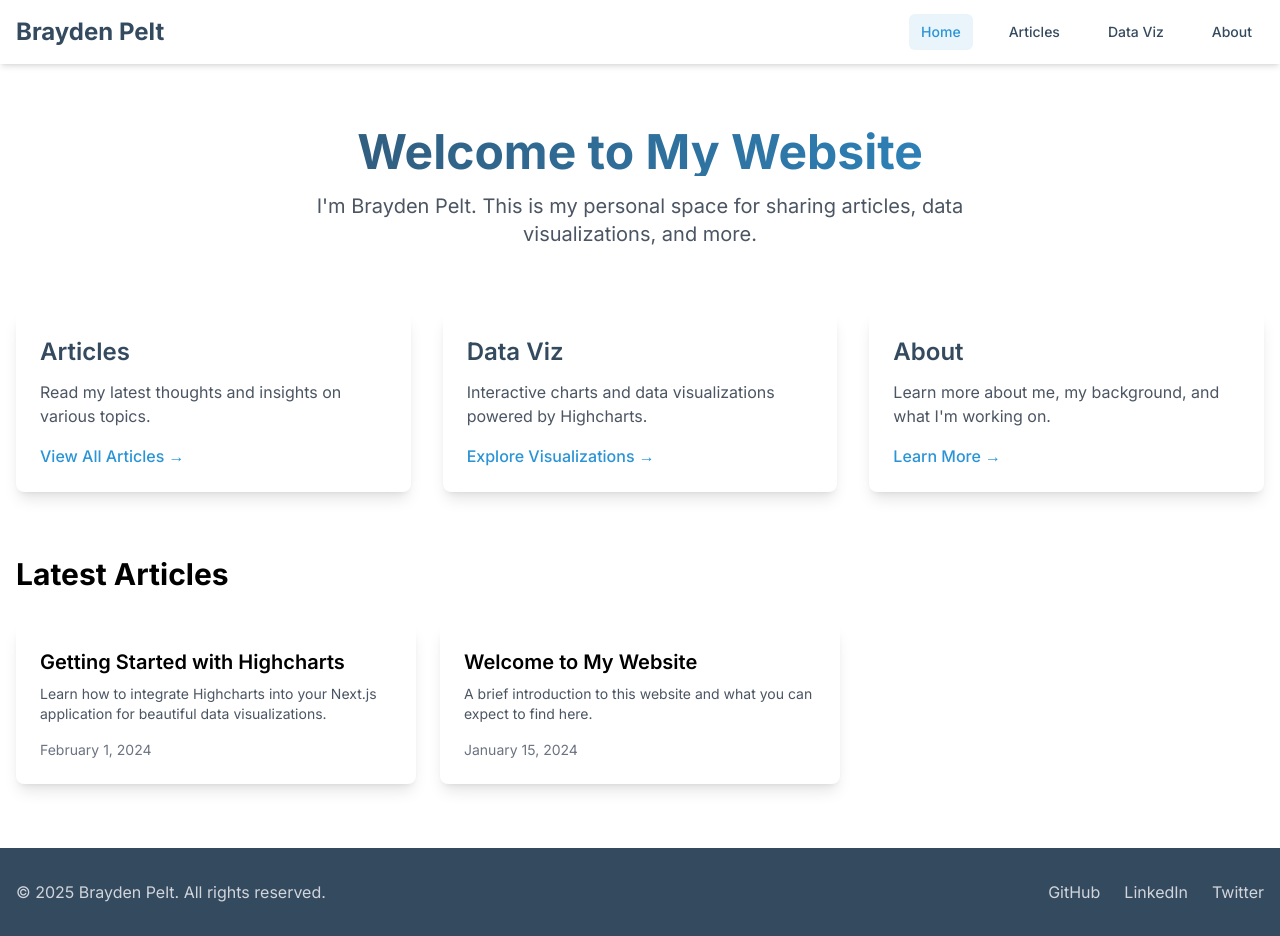
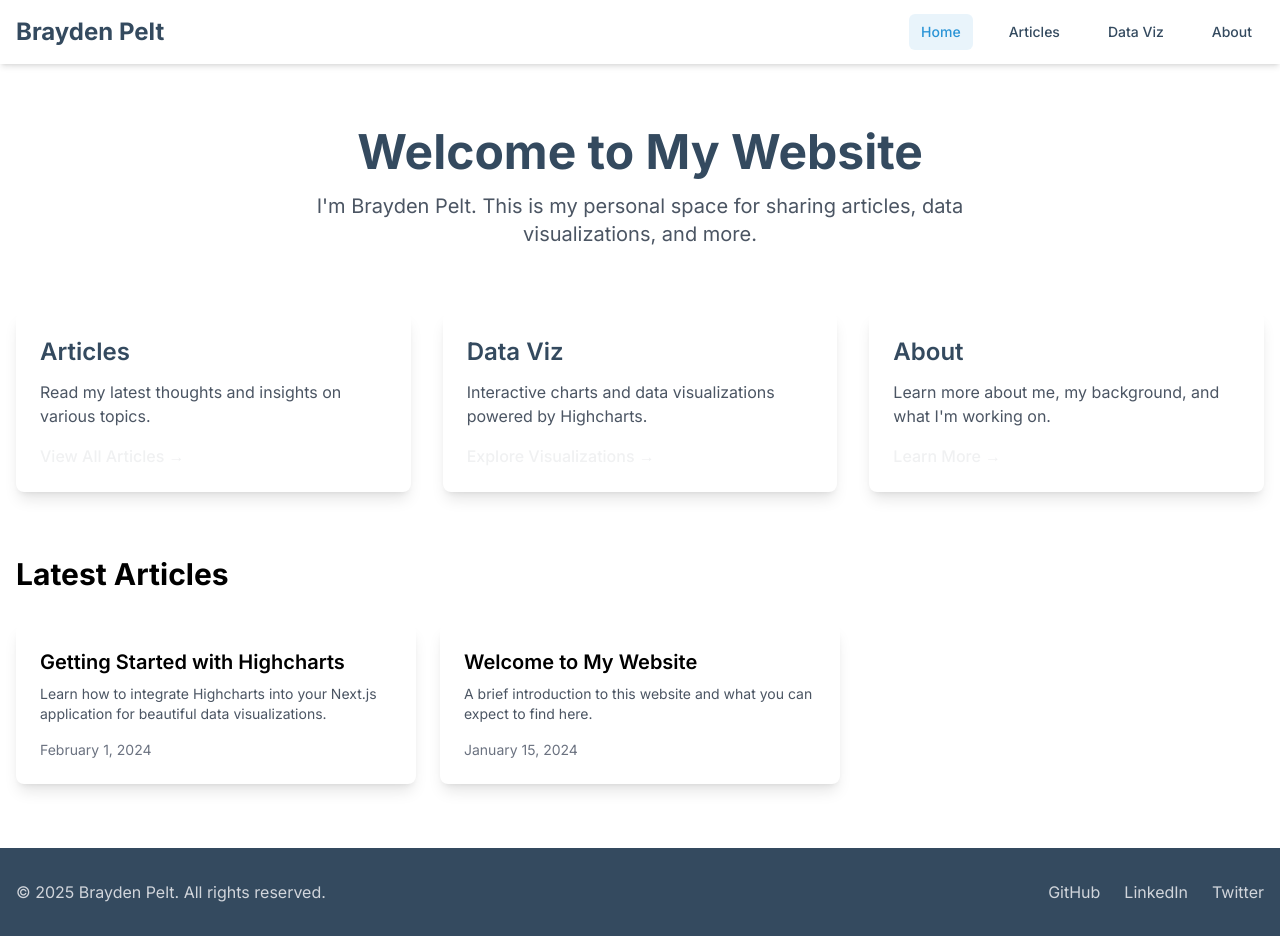
Before and after one commit to Reel48/braydenpelt.com, a Next.js app: page / in a window 1280 px wide. Built offline with nearby package versions, Linux system fonts and the light colour scheme.

Commit message:
Make anchor navy the primary color, reduce primary blue usage, remove gradient from header

```diff
--- a/app/articles/[slug]/page.tsx
+++ b/app/articles/[slug]/page.tsx
@@ -49,9 +49,9 @@ export default async function ArticlePage({
         className="prose prose-lg dark:prose-invert max-w-none
           prose-headings:text-gray-900 dark:prose-headings:text-gray-100
           prose-p:text-gray-700 dark:prose-p:text-gray-300
-          prose-a:text-primary-blue dark:prose-a:text-secondary-blue
+          prose-a:text-anchor-navy dark:prose-a:text-gray-300
           prose-strong:text-gray-900 dark:prose-strong:text-gray-100
-          prose-code:text-primary-blue dark:prose-code:text-secondary-blue
+          prose-code:text-anchor-navy dark:prose-code:text-gray-300
           prose-pre:bg-gray-900 dark:prose-pre:bg-gray-800"
         dangerouslySetInnerHTML={{ __html: contentHtml }}
       />
--- a/app/page.tsx
+++ b/app/page.tsx
@@ -8,7 +8,7 @@ export default async function Home() {
   return (
     <div className="container mx-auto px-4 py-16">
       <section className="text-center mb-16">
-        <h1 className="text-5xl font-bold mb-4 bg-gradient-to-r from-anchor-navy to-primary-blue bg-clip-text text-transparent">
+        <h1 className="text-5xl font-bold mb-4 text-anchor-navy dark:text-gray-100">
           Welcome to My Website
         </h1>
         <p className="text-xl text-gray-600 dark:text-gray-300 max-w-2xl mx-auto">
@@ -20,39 +20,39 @@ export default async function Home() {
       <section className="mb-16">
         <div className="grid md:grid-cols-3 gap-8 mb-8">
           <div className="p-6 bg-white dark:bg-gray-800 rounded-lg shadow-lg">
-            <h2 className="text-2xl font-semibold mb-3 text-anchor-navy dark:text-primary-blue">Articles</h2>
+            <h2 className="text-2xl font-semibold mb-3 text-anchor-navy dark:text-gray-100">Articles</h2>
             <p className="text-gray-600 dark:text-gray-300">
               Read my latest thoughts and insights on various topics.
             </p>
             <Link
               href="/articles"
-              className="text-primary-blue hover:text-anchor-navy dark:hover:text-secondary-blue font-medium mt-4 inline-block"
+              className="text-slate-grey hover:text-anchor-navy dark:text-gray-400 dark:hover:text-gray-200 font-medium mt-4 inline-block"
             >
               View All Articles →
             </Link>
           </div>
 
           <div className="p-6 bg-white dark:bg-gray-800 rounded-lg shadow-lg">
-            <h2 className="text-2xl font-semibold mb-3 text-anchor-navy dark:text-primary-blue">Data Viz</h2>
+            <h2 className="text-2xl font-semibold mb-3 text-anchor-navy dark:text-gray-100">Data Viz</h2>
             <p className="text-gray-600 dark:text-gray-300">
               Interactive charts and data visualizations powered by Highcharts.
             </p>
             <Link
               href="/data-viz"
-              className="text-primary-blue hover:text-anchor-navy dark:hover:text-secondary-blue font-medium mt-4 inline-block"
+              className="text-slate-grey hover:text-anchor-navy dark:text-gray-400 dark:hover:text-gray-200 font-medium mt-4 inline-block"
             >
               Explore Visualizations →
             </Link>
           </div>
 
           <div className="p-6 bg-white dark:bg-gray-800 rounded-lg shadow-lg">
-            <h2 className="text-2xl font-semibold mb-3 text-anchor-navy dark:text-primary-blue">About</h2>
+            <h2 className="text-2xl font-semibold mb-3 text-anchor-navy dark:text-gray-100">About</h2>
             <p className="text-gray-600 dark:text-gray-300">
               Learn more about me, my background, and what I&apos;m working on.
             </p>
             <Link
               href="/about"
-              className="text-primary-blue hover:text-anchor-navy dark:hover:text-secondary-blue font-medium mt-4 inline-block"
+              className="text-slate-grey hover:text-anchor-navy dark:text-gray-400 dark:hover:text-gray-200 font-medium mt-4 inline-block"
             >
               Learn More →
             </Link>
--- a/components/Footer.tsx
+++ b/components/Footer.tsx
@@ -11,7 +11,7 @@ export default function Footer() {
               href="https://github.com"
               target="_blank"
               rel="noopener noreferrer"
-              className="text-gray-300 hover:text-primary-blue transition-colors"
+              className="text-gray-300 hover:text-white transition-colors"
             >
               GitHub
             </a>
@@ -19,7 +19,7 @@ export default function Footer() {
               href="https://linkedin.com"
               target="_blank"
               rel="noopener noreferrer"
-              className="text-gray-300 hover:text-primary-blue transition-colors"
+              className="text-gray-300 hover:text-white transition-colors"
             >
               LinkedIn
             </a>
@@ -27,7 +27,7 @@ export default function Footer() {
               href="https://twitter.com"
               target="_blank"
               rel="noopener noreferrer"
-              className="text-gray-300 hover:text-primary-blue transition-colors"
+              className="text-gray-300 hover:text-white transition-colors"
             >
               Twitter
             </a>
--- a/components/Tag.tsx
+++ b/components/Tag.tsx
@@ -45,11 +45,11 @@ export default function Tag({ children, size = 'md' }: TagProps) {
 
   return (
     <span
-      className={`${sizeClasses[size]} text-primary-blue font-medium rounded-full`}
+      className={`${sizeClasses[size]} text-anchor-navy dark:text-gray-200 font-medium rounded-full`}
       style={{
         backgroundColor: isDark
-          ? 'rgba(42, 148, 214, 0.2)'
-          : 'rgba(42, 148, 214, 0.1)',
+          ? 'rgba(52, 74, 95, 0.2)'
+          : 'rgba(52, 74, 95, 0.1)',
       }}
     >
       {children}
```
